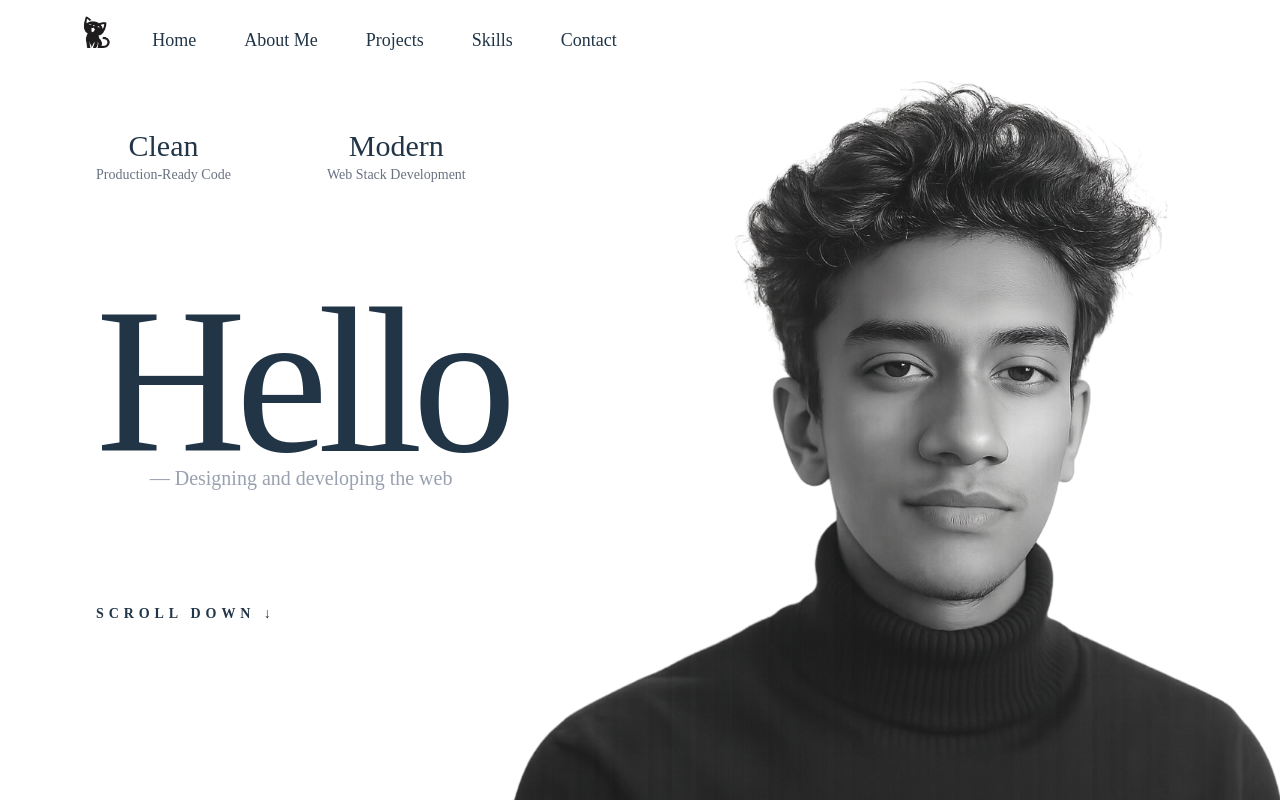
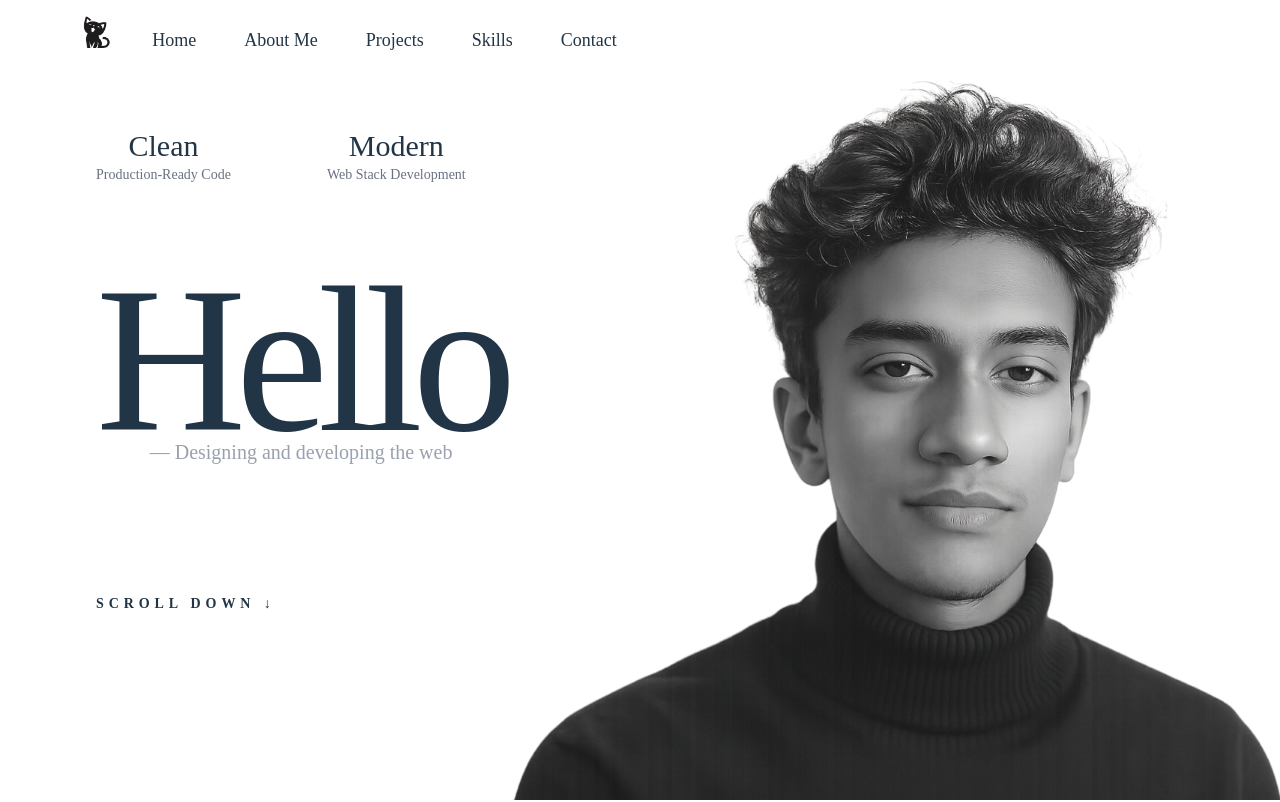
Before and after one commit to UDAY005-UI/Portfolio, a React (Vite) app: page / in a window 1280 px wide. Shown: the top 802 px of the page. Built offline with nearby package versions, Linux system fonts and the light colour scheme.

Commit message:
Refine Hero section layout and styling

```diff
--- a/src/components/sections/Hero.tsx
+++ b/src/components/sections/Hero.tsx
@@ -10,7 +10,7 @@ export default function Home() {
         <img
           src={web}
           alt=""
-          className="absolute top-32 -left-22 opacity-100"
+          className="absolute h-[70vh] top-31 -left-22 opacity-100"
         />
 
         {/* Content */}
@@ -36,7 +36,7 @@ export default function Home() {
             <h1 className="text-[13rem] font-light leading-[0.9] tracking-tighter">
               Hello
             </h1>
-            <p className="-mt-8 text-xl text-gray-400">
+            <p className="-translate-y-4 text-xl text-gray-400">
               — Designing and developing the web
             </p>
           </div>
--- a/src/index.css
+++ b/src/index.css
@@ -31,10 +31,6 @@ body {
   font-family: 'inherit';
 }
 
-h1 {
-
-  line-height: 1.1;
-}
 
 button {
   all: unset;
```
